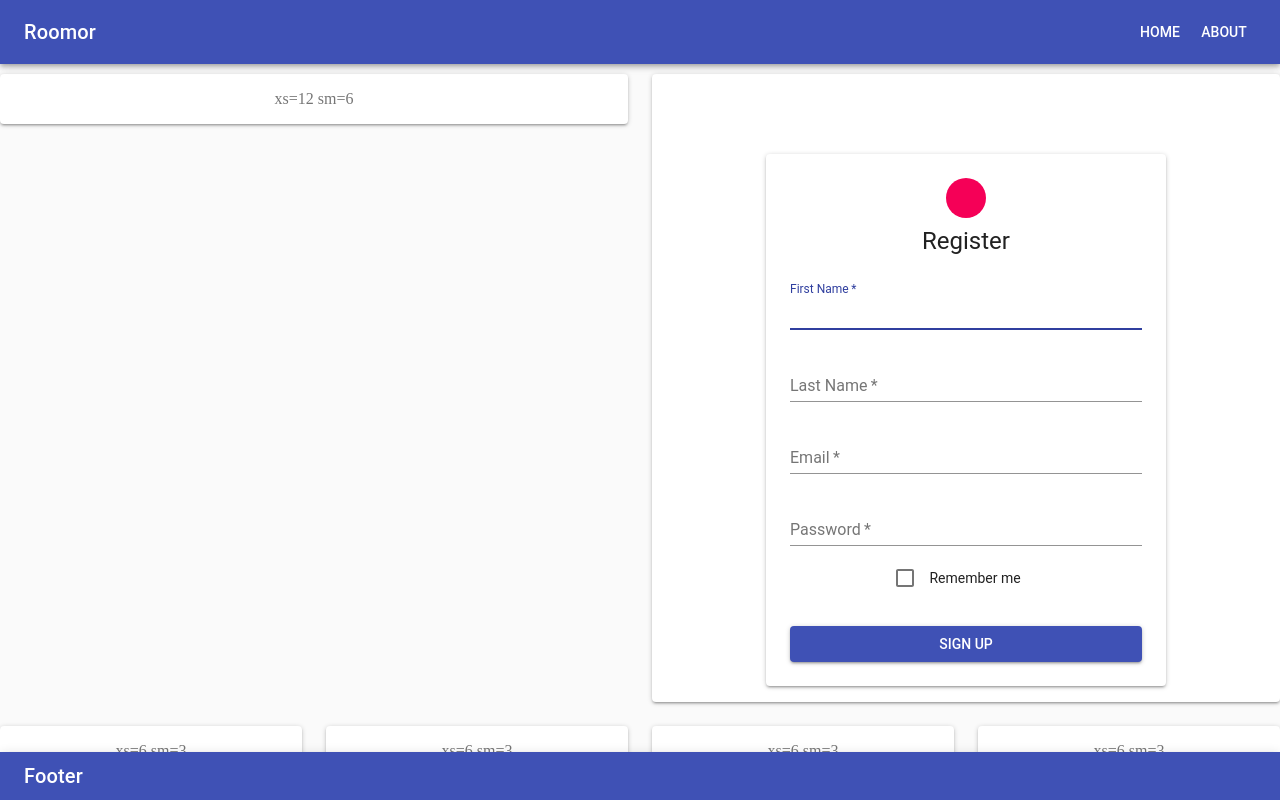
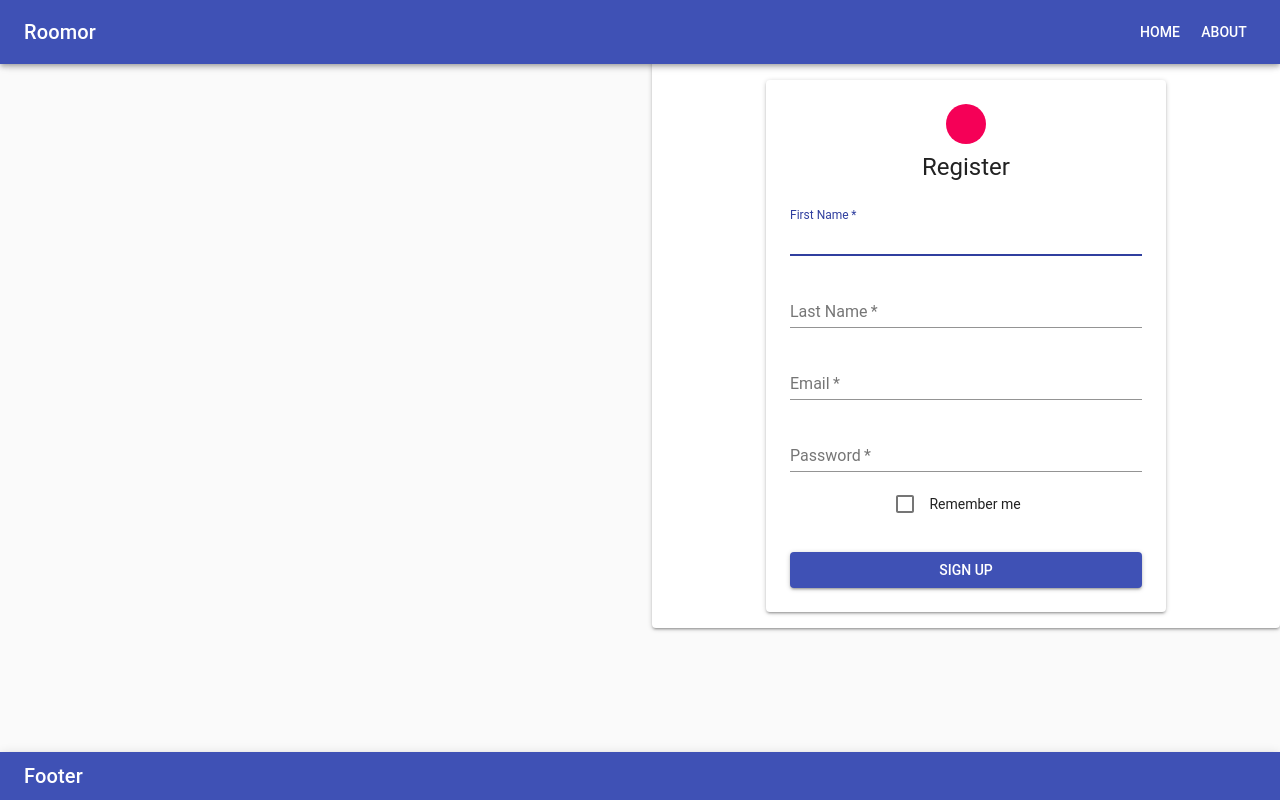
Before and after one commit to FreeCodeCampNorthridge/Roomor, a React app in the folder client/: page / in a window 1280 px wide. Built offline with nearby package versions, Linux system fonts and the light colour scheme.

Commit message:
app logo

```diff
--- a/client/src/pages/Index.js
+++ b/client/src/pages/Index.js
@@ -22,29 +22,17 @@ function Landing(props) {
   return (
     <div className={classes.root}>
       <Grid container spacing={24}>
-        <Grid item xs={12}>
-          <Paper className={classes.paper}>xs=12</Paper>
-        </Grid>
         <Grid item xs={12} sm={6}>
-          <Paper className={classes.paper}>xs=12 sm=6</Paper>
+          <Paper className={classes.paper}>
+            xs=12 sm=6
+            {/* app logo component here */}
+          </Paper>
         </Grid>
         <Grid item xs={12} sm={6}>
           <Paper className={classes.paper}>
             {/* render conditional component */}
             {true ? <Register /> : <Login />}
           </Paper>
-        </Grid>
-        <Grid item xs={6} sm={3}>
-          <Paper className={classes.paper}>xs=6 sm=3</Paper>
-        </Grid>
-        <Grid item xs={6} sm={3}>
-          <Paper className={classes.paper}>xs=6 sm=3</Paper>
-        </Grid>
-        <Grid item xs={6} sm={3}>
-          <Paper className={classes.paper}>xs=6 sm=3</Paper>
-        </Grid>
-        <Grid item xs={6} sm={3}>
-          <Paper className={classes.paper}>xs=6 sm=3</Paper>
         </Grid>
       </Grid>
     </div>
```
